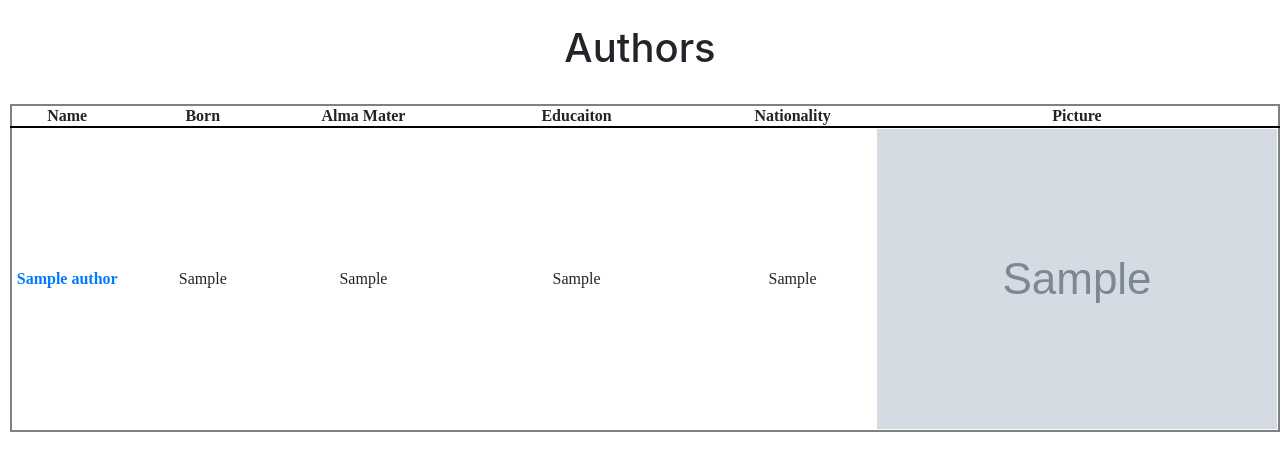
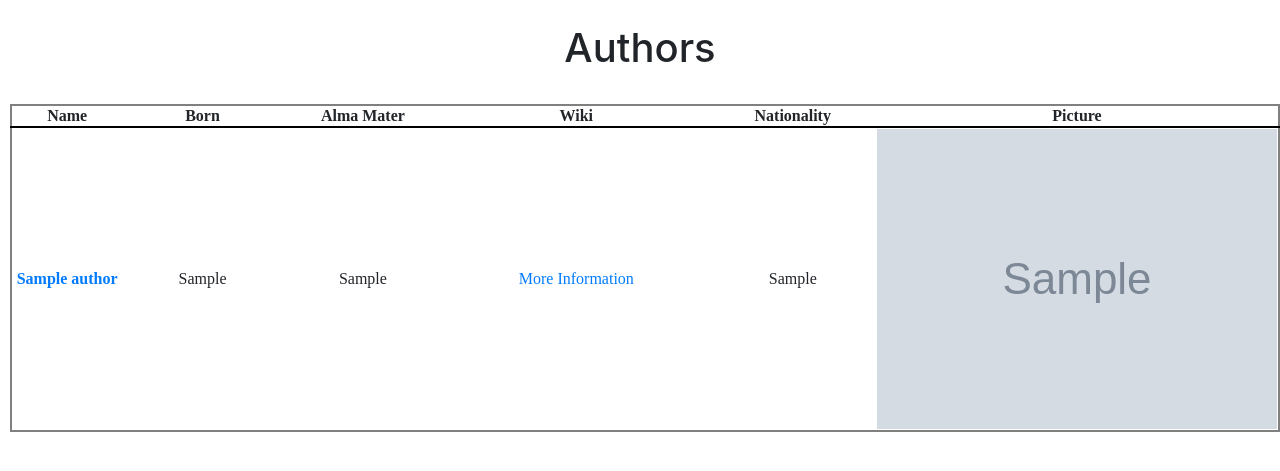
Before and after one commit to xiaobao57/booksIDB, a Flask app: page /authorhome in a window 1280 px wide. Shown: the part 56-527 px from the top of the page. Run offline with Flask 2, Linux system fonts and the light colour scheme; tables that the repository leaves empty hold one stand-in row (values such as "Sample post"); grey boxes marked "Sample" are stand-in pictures; some libraries are stand-ins or nearby versions.

Commit message:
fixed subpage connections

```diff
--- a/templates/authorhome.html
+++ b/templates/authorhome.html
@@ -106,16 +106,16 @@
 					<td width="10%" class="auto-style4">Name</td>
 					<td width="15%" class="auto-style4">Born</td>
 					<td width="15%" class="auto-style4">Alma Mater</td>
-					<td width="25%" class="auto-style4">Educaiton</td>
+					<td width="25%" class="auto-style4">Wiki</td>
 					<td width="15%" class="auto-style4">Nationality</td>
 					<td width="20%" class="auto-style4">Picture</td>
 				</tr>
 				{% for i in authors %}
 				<tr>
-					<td class="auto-style3"><a href={{i.wiki_url|string}}>{{i.name}}</a></td>
+					<td class="auto-style3"><a href="{{url_for('authorinfo',authorid=i.id)}}">{{i.name}}</a></td>
 					<td class="auto-style6">{{i.born}}</td>
 					<td class="auto-style6">{{i.alma_mater}}</td>
-					<td class="auto-style6">{{i.education}}</td>
+					<td class="auto-style6"><a href={{i.wiki_url|string}}>More Information</a></td>
 					<td class="auto-style6">{{i.nationality}}</td>
 					<td class="auto-style2">
 					<img src={{i.image_url|string}} alt="No Picture :(" class="auto-style5"></td>
--- a/templates/publisherhome.html
+++ b/templates/publisherhome.html
@@ -111,9 +111,9 @@
 					</tr>
 					{% for i in publishers %}
 					<tr>
-						<td class="auto-style3">{{i.name}}</td>
+						<td class="auto-style3"><a href="{{url_for('publisherinfo',publisherid=i.id)}}">{{i.name}}</a></td>
 						<td class="auto-style6">{{i.founded}}</td>
-						<td class="auto-style6"><a href={{i.wiki_url|string}}>More Information</a></td>
+						<td class="auto-style6"><a href={{i.website|string}}>More Information</a></td>
 						{% if i.description != none %}
 						<td class="auto-style6">{{i.description[0:100]}}...</td>
 						{% else %}
```
